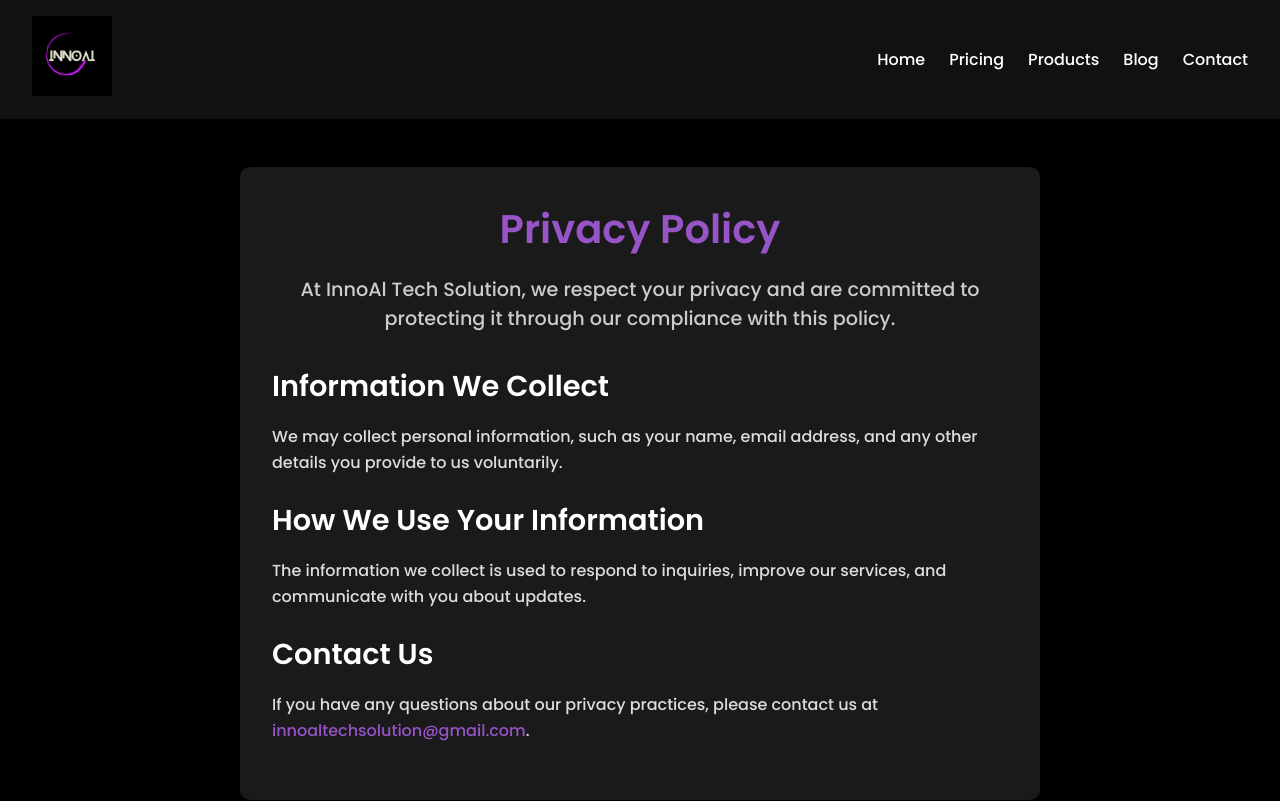
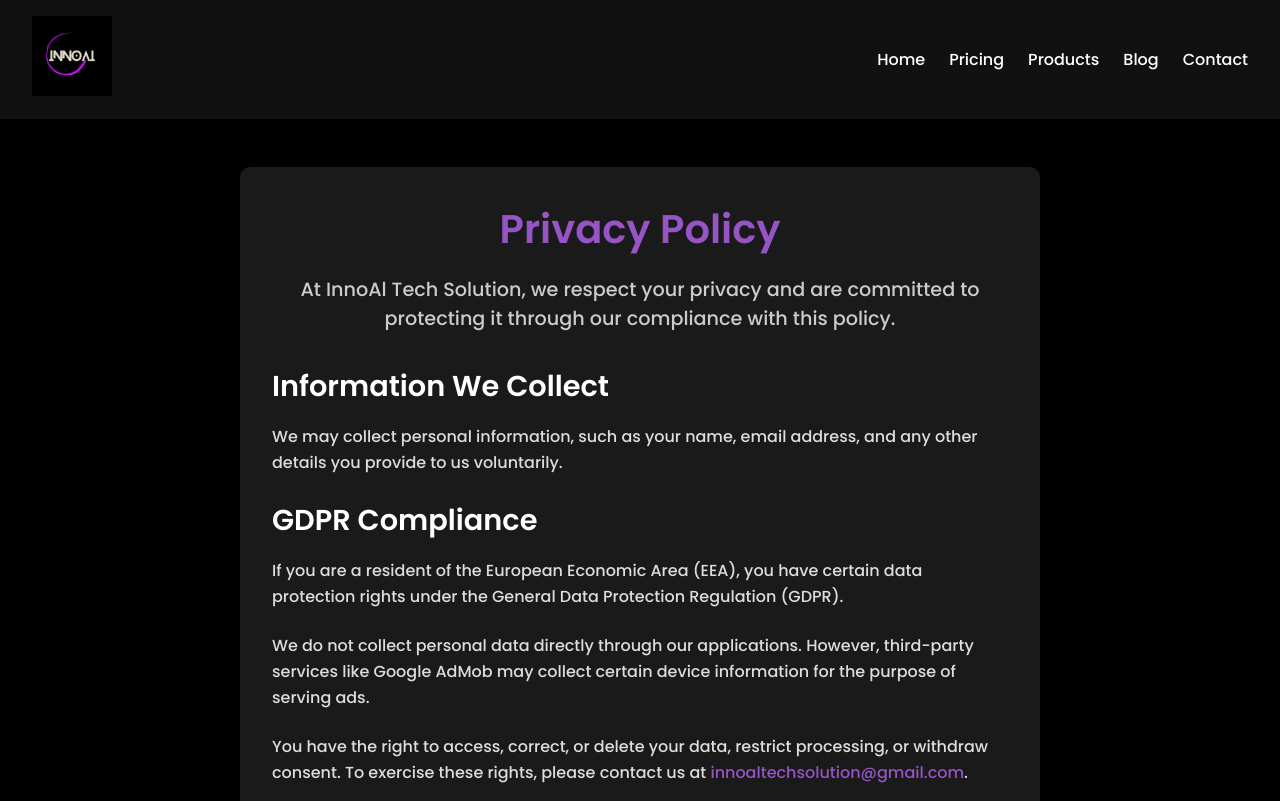
Before and after one commit to innoaitechsolution/innoaitechsolution-website, a React (Create React App) app: page /privacy-policy in a window 1280 px wide. Shown: the top 801 px of the page. Built offline with nearby package versions, Linux system fonts and the light colour scheme.

Commit message:
Add GDPR compliance

```diff
--- a/src/privacypolicy/PrivacyPolicy.js
+++ b/src/privacypolicy/PrivacyPolicy.js
@@ -7,30 +7,64 @@
       <div className="privacy-policy-container">
         <h1 className="privacy-policy-title">Privacy Policy</h1>
         <p className="privacy-policy-intro">
-          At InnoAl Tech Solution, we respect your privacy and are committed to protecting it through our compliance with this policy.
+          At InnoAl Tech Solution, we respect your privacy and are committed to
+          protecting it through our compliance with this policy.
         </p>
 
         <div className="privacy-policy-section">
           <h2>Information We Collect</h2>
           <p>
-            We may collect personal information, such as your name, email address, and any other details you provide to us voluntarily.
+            We may collect personal information, such as your name, email
+            address, and any other details you provide to us voluntarily.
+          </p>
+        </div>
+
+        <div className="privacy-policy-section">
+          <h2>GDPR Compliance</h2>
+          <p>
+            If you are a resident of the European Economic Area (EEA), you have
+            certain data protection rights under the General Data Protection
+            Regulation (GDPR).
+          </p>
+          <p>
+            We do not collect personal data directly through our applications.
+            However, third-party services like Google AdMob may collect certain
+            device information for the purpose of serving ads.
+          </p>
+          <p>
+            You have the right to access, correct, or delete your data, restrict
+            processing, or withdraw consent. To exercise these rights, please
+            contact us at{" "}
+            <a
+              href="mailto:innoaltechsolution@gmail.com"
+              className="contact-link"
+            >
+              innoaltechsolution@gmail.com
+            </a>
+            .
           </p>
         </div>
 
         <div className="privacy-policy-section">
           <h2>How We Use Your Information</h2>
           <p>
-            The information we collect is used to respond to inquiries, improve our services, and communicate with you about updates.
+            The information we collect is used to respond to inquiries, improve
+            our services, and communicate with you about updates.
           </p>
         </div>
 
         <div className="privacy-policy-section">
           <h2>Contact Us</h2>
           <p>
-            If you have any questions about our privacy practices, please contact us at{" "}
-            <a href="mailto:innoaltechsolution@gmail.com" className="contact-link">
+            If you have any questions about our privacy practices, please
+            contact us at{" "}
+            <a
+              href="mailto:innoaltechsolution@gmail.com"
+              className="contact-link"
+            >
               innoaltechsolution@gmail.com
-            </a>.
+            </a>
+            .
           </p>
         </div>
       </div>
```
